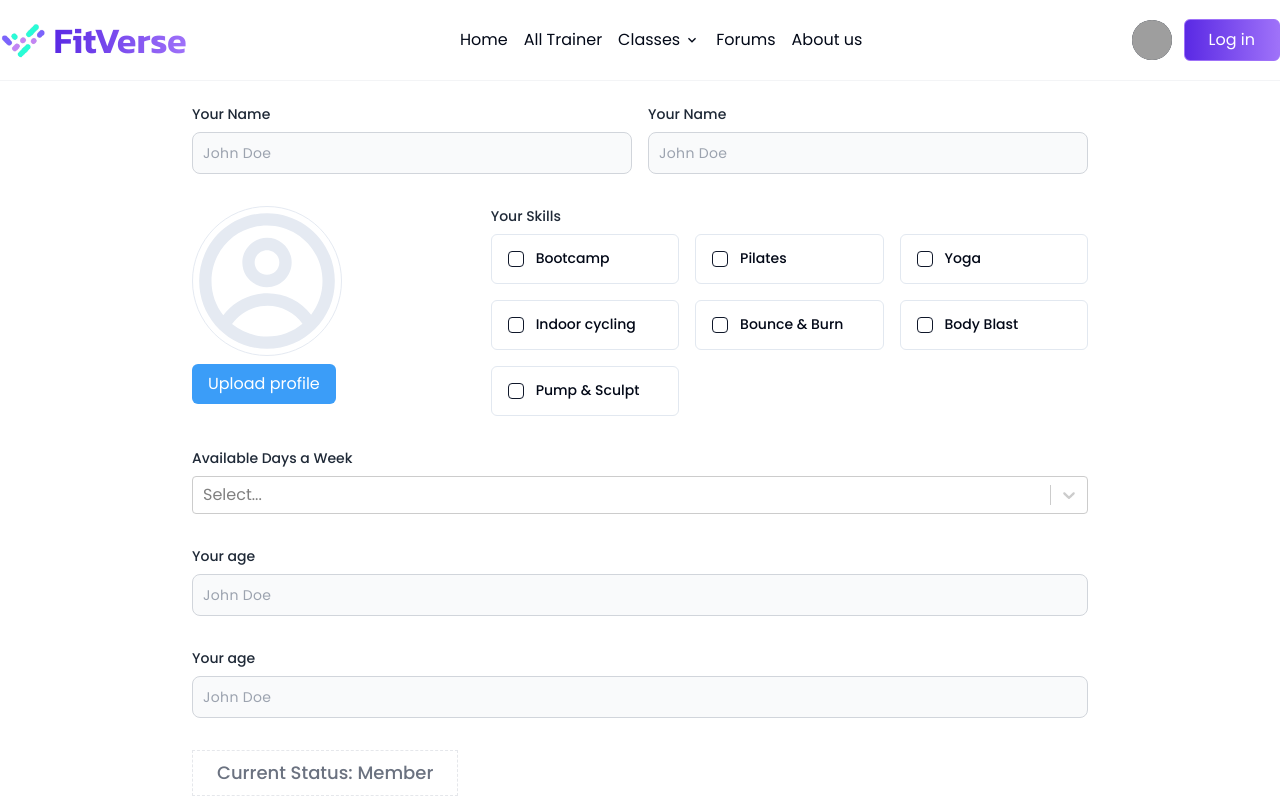
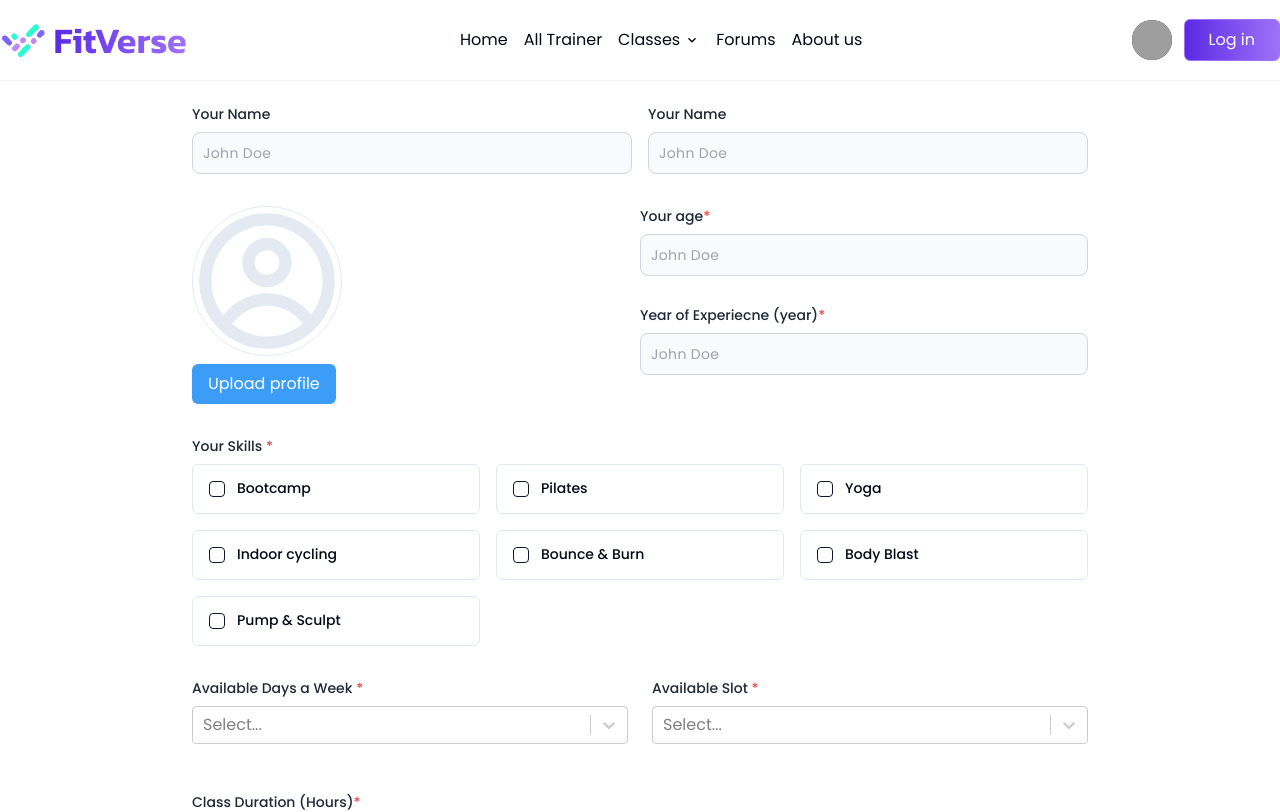
Before and after one commit to web-mahadihasan/Fitverse-client, a React (Vite) app: page /trainer-application in a window 1280 px wide. Shown: the top 812 px of the page. Built offline with nearby package versions, Linux system fonts and the light colour scheme; no server answers; grey boxes are pictures that could not be loaded.

Commit message:
Class card added

```diff
--- a/src/pages/TrainerApplication/TrainerApplication.jsx
+++ b/src/pages/TrainerApplication/TrainerApplication.jsx
@@ -6,6 +6,7 @@ import * as yup from "yup";
 import ProfileImage from "./ProfileImage";
 import makeAnimated from 'react-select/animated';
 import Select from 'react-select';
+import { useEffect, useState } from "react";
 
 const animatedComponents = makeAnimated();
 
@@ -16,15 +17,23 @@ const schema = yup.object().shape({
     .string(),
     age: yup
     .string(),
+    experience: yup
+    .string(),
     skills: yup.array().of(yup.string()).optional(),
     availableDays: yup
     .array()
     .of(yup.string())
     .optional(),
-    availableTime: yup
+    availableSlot: yup
+    .string(),
+    classDuration: yup
+    .string(),
+    biography: yup
     .string(),
 })
+
 const TrainerApplication = () => {
+    // const [isDarkMode, setDarkMode] = useState(false)
     const {
         register,
         handleSubmit,
@@ -32,6 +41,38 @@ const TrainerApplication = () => {
         formState: { errors },
         } = useForm({ resolver: yupResolver(schema) });
 
+    // useEffect(()=> {
+
+    //     setDarkMode(darkMode)
+    // }, [])
+    const customStyles = () => {
+
+        const isDarkMode = document.documentElement.classList.contains("dark");
+        return {
+          control: (provided) => ({
+            ...provided,
+            backgroundColor: isDarkMode ? "rgb(31 41 55)" : "rgb(255 255 255)",
+            color: isDarkMode ? "rgb(255 255 255)" : "rgb(0 0 0)",
+          }),
+          menu: (provided) => ({
+            ...provided,
+            backgroundColor: isDarkMode ? "rgb(31 41 55)" : "rgb(255 255 255)",
+          }),
+          singleValue: (provided) => ({
+            ...provided,
+            color: isDarkMode ? "rgb(255 255 255)" : "rgb(0 0 0)",
+          }),
+          option: (provided, state) => ({
+            ...provided,
+            backgroundColor: state.isFocused
+              ? isDarkMode
+                ? "rgb(55 65 81)"
+                : "rgb(229 231 235)"
+              : "transparent",
+            color: isDarkMode ? "rgb(255 255 255)" : "rgb(0 0 0)",
+          }),
+        };
+      };
     const skillsOption = [
         { label: "Bootcamp", value: "Bootcamp" },
         { label: "Pilates", value: "Pilates" },
@@ -41,6 +82,7 @@ const TrainerApplication = () => {
         { label: "Body Blast", value: "Body Blast" },
         { label: "Pump & Sculpt", value: "Pump & Sculpt" },
       ];
+
       const availableDays = [
         { value: "Monday", label: "Monday" },
         { value: "Tuesday", label: "Tuesday" },
@@ -50,7 +92,12 @@ const TrainerApplication = () => {
         { value: "Saturday", label: "Saturday" },
         { value: "Sunday", label: "Sunday" },
       ];
-
+      const availableSlot = [
+        { value: "Morning", label: "Morning" },
+        { value: "Afternoon", label: "Afternoon" },
+        { value: "Evening", label: "Evening" },
+        { value: "Night", label: "Night" }
+      ];
     const onSubmit = (data) => {
         console.log(data)
     }
@@ -72,12 +119,27 @@ const TrainerApplication = () => {
                 </div>
 
                 {/* Image upload  */}
-                <div className="md:grid grid-cols-2 lg:grid-cols-3">
+                <div className="md:grid grid-cols-2">
                     <div>
                         <ProfileImage/>
                     </div>
-                    <div className="lg:col-span-2">
-                        <label htmlFor="skiils" className="block mb-2 text-sm font-medium text-gray-800 text-left dark:text-white">Your Skills</label>
+                    <div className="grid grid-cols-1 grid-rows-2">
+                        {/* Age  */}
+                        <div>
+                            <label htmlFor="age" className="block mb-2 text-sm font-medium text-gray-800 text-left dark:text-white">Your age<span className="text-red-500">*</span></label>
+                            <input type="number" {...register("age")} name="age" id="age" className="bg-gray-50 border border-gray-300 text-gray-900 text-sm tracking-wide font-poppins rounded-lg focus:ring-blue-500 focus:border-blue-500 block w-full p-2.5 dark:bg-gray-600 dark:border-gray-500 dark:placeholder-gray-400 dark:text-white" placeholder="John Doe" required />
+                        </div>
+                        {/* Age  */}
+                        <div>
+                            <label htmlFor="experience" className="block mb-2 text-sm font-medium text-gray-800 text-left dark:text-white">Year of Experiecne (year)<span className="text-red-500">*</span></label>
+                            <input type="number" {...register("experience")} name="experience" id="experience" className="bg-gray-50 border border-gray-300 text-gray-900 text-sm tracking-wide font-poppins rounded-lg focus:ring-blue-500 focus:border-blue-500 block w-full p-2.5 dark:bg-gray-600 dark:border-gray-500 dark:placeholder-gray-400 dark:text-white" placeholder="John Doe" required />
+                        </div>
+                    </div>
+
+                </div>
+                {/* Skills  */}
+                <div className="">
+                        <label htmlFor="skiils" className="block mb-2 text-sm font-medium text-gray-800 text-left dark:text-white">Your Skills <span className="text-red-500">*</span></label>
                         <div className="grid md:grid-cols-2 lg:grid-cols-3 gap-4 ">
                             {skillsOption.map((skill) => (
                                 <div
@@ -108,11 +170,10 @@ const TrainerApplication = () => {
                             ))}
                         </div>
                     </div>
-                </div>
-
                 {/* AbailAble Days  */}
+                <div className="md:grid grid-cols-2 gap-6">
                     <div className="mb-4 z-40">
-                <label htmlFor="skiils" className="block mb-2 text-sm font-medium text-gray-800 text-left dark:text-white">Available Days a Week</label>
+                    <label htmlFor="" className="block mb-2 text-sm font-medium text-gray-800 text-left dark:text-white">Available Days a Week <span className="text-red-500">*</span></label>
                     <Controller
                         name="availableDays"
                         control={control}
@@ -124,6 +185,7 @@ const TrainerApplication = () => {
                             components={animatedComponents} d
                             isMulti
                             options={availableDays}
+                            styles={customStyles()}
                             onChange={(selectedOptions) => {
                                 field.onChange(selectedOptions ? selectedOptions.map(option => option.value) : []);
                             }}
@@ -133,19 +195,56 @@ const TrainerApplication = () => {
                         />
                     </div>
 
-                 {/* Age  */}
-                 <div>
-                    <label htmlFor="age" className="block mb-2 text-sm font-medium text-gray-800 text-left dark:text-white">Your age</label>
-                    <input type="number" {...register("age")} name="age" id="age" className="bg-gray-50 border border-gray-300 text-gray-900 text-sm tracking-wide font-poppins rounded-lg focus:ring-blue-500 focus:border-blue-500 block w-full p-2.5 dark:bg-gray-600 dark:border-gray-500 dark:placeholder-gray-400 dark:text-white" placeholder="John Doe" required />
+                    {/* Available slot  */}
+                    <div className="mb-4 z-40">
+                      <label
+                        htmlFor=""
+                        className="block mb-2 text-sm font-medium text-gray-800 text-left dark:text-white"
+                      >
+                        Available Slot <span className="text-red-500">*</span>
+                      </label>
+                      <Controller
+                        name="availableSlot"
+                        control={control}
+                        defaultValue="" // Single value, not an array
+                        render={({ field }) => (
+                          <Select
+                            {...field}
+                            components={animatedComponents}
+                            options={availableSlot}
+                            styles={customStyles()}
+                            onChange={(selectedOption) => {
+                              field.onChange(selectedOption ? selectedOption.value : ""); // Single value
+                            }}
+                            value={availableSlot.find(slot => slot.value === field.value)} // Match single value
+                            isMulti={false} // Ensure single selection
+                            closeMenuOnSelect={true} // Menu closes after selection
+                          />
+                        )}
+                      />
                     </div>
+                </div>
+
+
+
                 {/* Available Times  */}
                 <div>
-                    <label htmlFor="availableTime" className="block mb-2 text-sm font-medium text-gray-800 text-left dark:text-white">Your age</label>
-                    <input type="number" {...register("availableTime")} name="availableTime" id="availableTime" className="bg-gray-50 border border-gray-300 text-gray-900 text-sm tracking-wide font-poppins rounded-lg focus:ring-blue-500 focus:border-blue-500 block w-full p-2.5 dark:bg-gray-600 dark:border-gray-500 dark:placeholder-gray-400 dark:text-white" placeholder="John Doe" required />
+                    <label htmlFor="classDuration" className="block mb-2 text-sm font-medium text-gray-800 text-left dark:text-white">Class Duration (Hours)<span className="text-red-500">*</span></label>
+                    <input type="number" {...register("classDuration")} name="classDuration" id="classDuration" className="bg-gray-50 border border-gray-300 text-gray-900 text-sm tracking-wide font-poppins rounded-lg focus:ring-blue-500 focus:border-blue-500 block w-full p-2.5 dark:bg-gray-600 dark:border-gray-500 dark:placeholder-gray-400 dark:text-white" placeholder="John Doe" required />
                 </div>
+
+                {/* Biography  */}
+                <div className="flex flex-col gap-[5px] w-full mt-[20px]">
+                    <label htmlFor="" className="block mb-2 text-sm font-medium text-gray-800 text-left dark:text-white">Biography <span className="text-red-500">*</span></label>
+                    <textarea {...register("biography")} placeholder="About yourself" className="peer min-h-[100px] lg:w-full border-[#e5eaf2] border rounded-md outline-none px-4 py-3 w-full focus:border-main transition-colors duration-300 dark:bg-gray-600 dark:border-gray-500 dark:placeholder-gray-400 dark:text-white"></textarea>
+                        {/* <span className=" absolute top-3 left-5 peer-focus:-top-3 peer-focus:bg-white peer-focus:left-2 peer-focus:scale-[0.9] peer-focus:text-main text-[#777777] peer-focus:px-1 transition-all duration-300 "> Biography</span> */}
+
+                </div>
+
                 <div className="p-2 border w-fit px-6 border-dashed border-gray-200">
                     <p className="text-lg font-medium text-gray-500">Current Status: Member</p>
                 </div>
+
                 <button type="submit" className="bg-gradient-to-r from-[#5A29E4] to-[#9F72F9] hover:bg-transparent px-6 py-2 rounded-md border border-main-light relative overflow-hidden before:absolute before:inset-0 before:translate-x-full hover:before:translate-x-0 before:transition-transform before:duration-300 before:bg-gradient-to-r before:from-indigo-500 before:via-purple-500 before:to-pink-500  before:z-[-1] text-white z-10" >
                     Submit Application
                 </button>
```
Also changed, not shown: src/components/ui/hover-effect.jsx (+6 -4 lines). Lines whose indentation alone changed are shown as unchanged.
